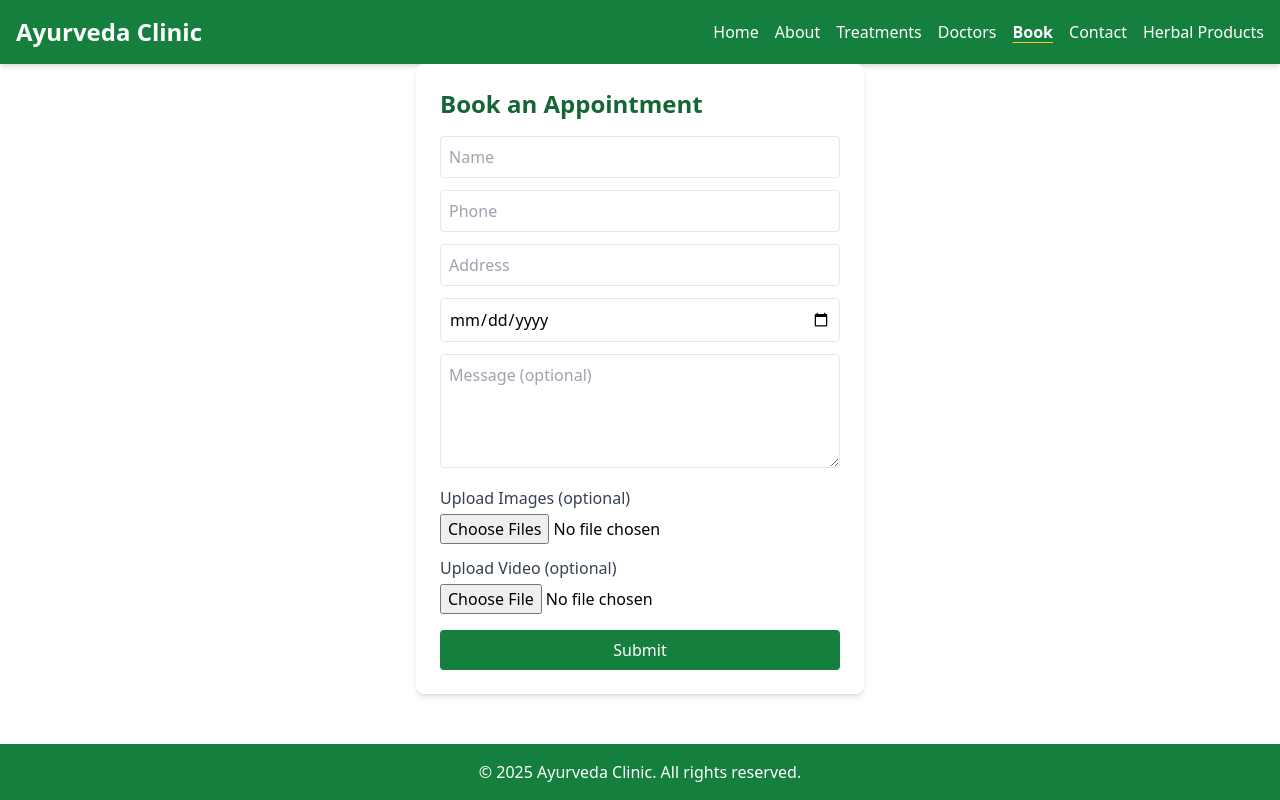
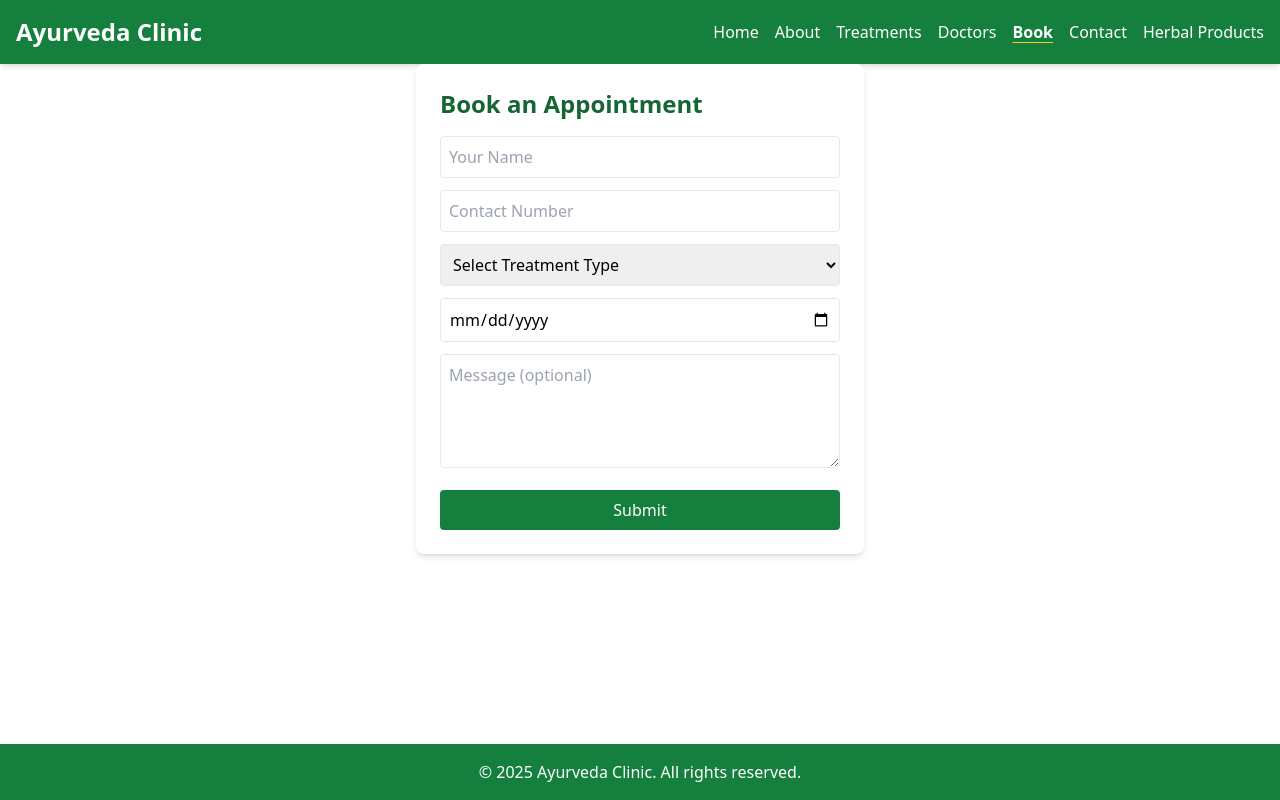
Before and after one commit to Tushar-1745/ayurveda-clinic, a React (Create React App) app: page /book in a window 1280 px wide. Built offline with nearby package versions, Linux system fonts and the light colour scheme.

Commit message:
updated book appointement page

```diff
--- a/src/pages/BookAppointment.js
+++ b/src/pages/BookAppointment.js
@@ -3,100 +3,107 @@ import React, { useState } from 'react';
 export default function BookAppointment() {
   const [formData, setFormData] = useState({
     name: '',
-    phone: '',
+    contact: '',
+    treatment: '',
     date: '',
-    address: '',
-    message: '',
-    images: [],
-    video: null
+    message: ''
   });
+
+  const [errors, setErrors] = useState({});
 
   const handleChange = e => {
     const { name, value } = e.target;
     setFormData(prev => ({ ...prev, [name]: value }));
   };
 
-  const handleImageChange = e => {
-    setFormData(prev => ({ ...prev, images: Array.from(e.target.files) }));
-  };
-
-  const handleVideoChange = e => {
-    setFormData(prev => ({ ...prev, video: e.target.files[0] }));
+  const validate = () => {
+    const newErrors = {};
+    if (!formData.name.trim()) newErrors.name = "Name is required.";
+    if (!formData.contact.trim()) newErrors.contact = "Contact number is required.";
+    else if (!/^\d{10}$/.test(formData.contact.trim())) newErrors.contact = "Enter a valid 10-digit number.";
+    if (!formData.treatment) newErrors.treatment = "Please select a treatment type.";
+    if (!formData.date) newErrors.date = "Date is required.";
+    return newErrors;
   };
 
   const handleSubmit = e => {
     e.preventDefault();
-    console.log('Form Data:', formData);
+    const validationErrors = validate();
+    if (Object.keys(validationErrors).length > 0) {
+      setErrors(validationErrors);
+    } else {
+      setErrors({});
+      console.log("Submitted Data:", formData);
       alert("Appointment request submitted!");
-    // You may add logic to send formData to a server using FormData API
+      // You can send `formData` to your backend here.
+    }
   };
 
   return (
     <form onSubmit={handleSubmit} className="p-6 max-w-md mx-auto bg-white shadow-md rounded-lg">
       <h2 className="text-2xl font-bold mb-4 text-green-800">Book an Appointment</h2>
 
+      <div className="mb-3">
         <input
           name="name"
           type="text"
-        placeholder="Name"
-        className="w-full mb-3 p-2 border rounded"
+          placeholder="Your Name"
+          value={formData.name}
           onChange={handleChange}
-        required
+          className="w-full p-2 border rounded"
         />
+        {errors.name && <p className="text-red-500 text-sm">{errors.name}</p>}
+      </div>
 
+      <div className="mb-3">
         <input
-        name="phone"
+          name="contact"
           type="tel"
-        placeholder="Phone"
-        className="w-full mb-3 p-2 border rounded"
+          placeholder="Contact Number"
+          value={formData.contact}
           onChange={handleChange}
-        required
+          className="w-full p-2 border rounded"
         />
+        {errors.contact && <p className="text-red-500 text-sm">{errors.contact}</p>}
+      </div>
 
-      <input
-        name="address"
-        type="text"
-        placeholder="Address"
-        className="w-full mb-3 p-2 border rounded"
+      <div className="mb-3">
+        <select
+          name="treatment"
+          value={formData.treatment}
           onChange={handleChange}
-        required
-      />
+          className="w-full p-2 border rounded"
+        >
+          <option value="">Select Treatment Type</option>
+          <option value="Panchakarma">Panchakarma</option>
+          <option value="Detox">Detox</option>
+          <option value="Rejuvenation">Rejuvenation</option>
+          <option value="Joint Pain Therapy">Joint Pain Therapy</option>
+          <option value="Skin Treatment">Skin Treatment</option>
+        </select>
+        {errors.treatment && <p className="text-red-500 text-sm">{errors.treatment}</p>}
+      </div>
 
+      <div className="mb-3">
         <input
           name="date"
           type="date"
-        className="w-full mb-3 p-2 border rounded"
+          value={formData.date}
           onChange={handleChange}
-        required
+          className="w-full p-2 border rounded"
         />
-
-      <textarea
-        name="message"
-        placeholder="Message (optional)"
-        rows="4"
-        className="w-full mb-3 p-2 border rounded"
-        onChange={handleChange}
-      ></textarea>
-
-      <div className="mb-3">
-        <label className="block mb-1 font-medium text-gray-700">Upload Images (optional)</label>
-        <input
-          type="file"
-          multiple
-          accept="image/*"
-          onChange={handleImageChange}
-          className="w-full"
-        />
+        {errors.date && <p className="text-red-500 text-sm">{errors.date}</p>}
       </div>
 
       <div className="mb-4">
-        <label className="block mb-1 font-medium text-gray-700">Upload Video (optional)</label>
-        <input
-          type="file"
-          accept="video/*"
-          onChange={handleVideoChange}
-          className="w-full"
-        />
+        <textarea
+          name="message"
+          rows="4"
+          placeholder="Message (optional)"
+          value={formData.message}
+          onChange={handleChange}
+          className="w-full p-2 border rounded"
+        ></textarea>
       </div>
 
       <button
--- a/src/pages/Contact.jsx
+++ b/src/pages/Contact.jsx
@@ -1,18 +1,107 @@
-import React from 'react';
+import React, { useState } from 'react';
+import { motion } from 'framer-motion';
 
 export default function Contact() {
+  const [form, setForm] = useState({ name: '', email: '', message: '' });
+  const [submitted, setSubmitted] = useState(false);
+
+  const handleChange = e => {
+    setForm({ ...form, [e.target.name]: e.target.value });
+  };
+
+  const handleSubmit = e => {
+    e.preventDefault();
+    console.log("Contact Form Submitted:", form);
+    setSubmitted(true);
+    setForm({ name: '', email: '', message: '' });
+    setTimeout(() => setSubmitted(false), 4000); // Auto-hide success message
+  };
+
   return (
-    <div className="p-6">
-      <h2 className="text-3xl font-bold mb-4">Contact Us</h2>
-      <p><strong>Location:</strong> 123 Herbal Road, Wellness City</p>
+    <div className="px-4 py-8 max-w-6xl mx-auto">
+      <motion.h2
+        className="text-4xl font-bold text-center mb-6 text-green-800"
+        initial={{ opacity: 0, y: -30 }}
+        animate={{ opacity: 1, y: 0 }}
+        transition={{ duration: 0.6 }}
+      >
+        Contact Us
+      </motion.h2>
+
+      <div className="grid grid-cols-1 md:grid-cols-2 gap-8">
+        {/* Contact Info and Map */}
+        <motion.div
+          className="space-y-4"
+          initial={{ opacity: 0, x: -30 }}
+          animate={{ opacity: 1, x: 0 }}
+          transition={{ duration: 0.6 }}
+        >
+          <div className="text-lg">
+            <p><strong>Address:</strong> 123 Herbal Road, Wellness City</p>
             <p><strong>Phone:</strong> +91 98765 43210</p>
             <p><strong>Email:</strong> info@ayurvedaclinic.com</p>
+          </div>
           <iframe
-        src="https://www.google.com/maps/embed?..."
-        className="w-full h-64 mt-4 border"
+            src="https://www.google.com/maps/embed?pb=!1m18!1m12!1m3!1d3782.4871671147754!2d73.87061917423899!3d18.551479969518297!2m3!1f0!2f0!3f0!3m2!1i1024!2i768!4f13.1!3m3!1m2!1s0x3bc2c1332df214cf%3A0x9eaf2dc9f0bfc3f6!2sAyurveda%20Panchakarma%20Clinic!5e0!3m2!1sen!2sin!4v1718287540321!5m2!1sen!2sin"
+            className="w-full h-64 border rounded"
             allowFullScreen=""
             loading="lazy"
+            title="Clinic Location"
           ></iframe>
+        </motion.div>
+
+        {/* Contact Form */}
+        <motion.form
+          onSubmit={handleSubmit}
+          className="bg-white shadow-lg rounded-lg p-6 space-y-4"
+          initial={{ opacity: 0, x: 30 }}
+          animate={{ opacity: 1, x: 0 }}
+          transition={{ duration: 0.6 }}
+        >
+          {submitted && (
+            <motion.div
+              className="text-green-600 font-medium bg-green-100 p-2 rounded text-center"
+              initial={{ opacity: 0 }}
+              animate={{ opacity: 1 }}
+            >
+              ✅ Message sent! We’ll get back to you shortly.
+            </motion.div>
+          )}
+          <input
+            type="text"
+            name="name"
+            placeholder="Your Name"
+            value={form.name}
+            onChange={handleChange}
+            required
+            className="w-full p-3 border border-gray-300 rounded focus:outline-none focus:ring focus:ring-green-400"
+          />
+          <input
+            type="email"
+            name="email"
+            placeholder="Your Email"
+            value={form.email}
+            onChange={handleChange}
+            required
+            className="w-full p-3 border border-gray-300 rounded focus:outline-none focus:ring focus:ring-green-400"
+          />
+          <textarea
+            name="message"
+            rows="5"
+            placeholder="Your Message"
+            value={form.message}
+            onChange={handleChange}
+            required
+            className="w-full p-3 border border-gray-300 rounded focus:outline-none focus:ring focus:ring-green-400"
+          ></textarea>
+          <button
+            type="submit"
+            className="w-full bg-green-700 hover:bg-green-800 text-white font-medium py-3 rounded transition duration-300"
+          >
+            Send Message
+          </button>
+        </motion.form>
+      </div>
     </div>
   );
 }
```
Lines whose indentation alone changed are shown as unchanged.
